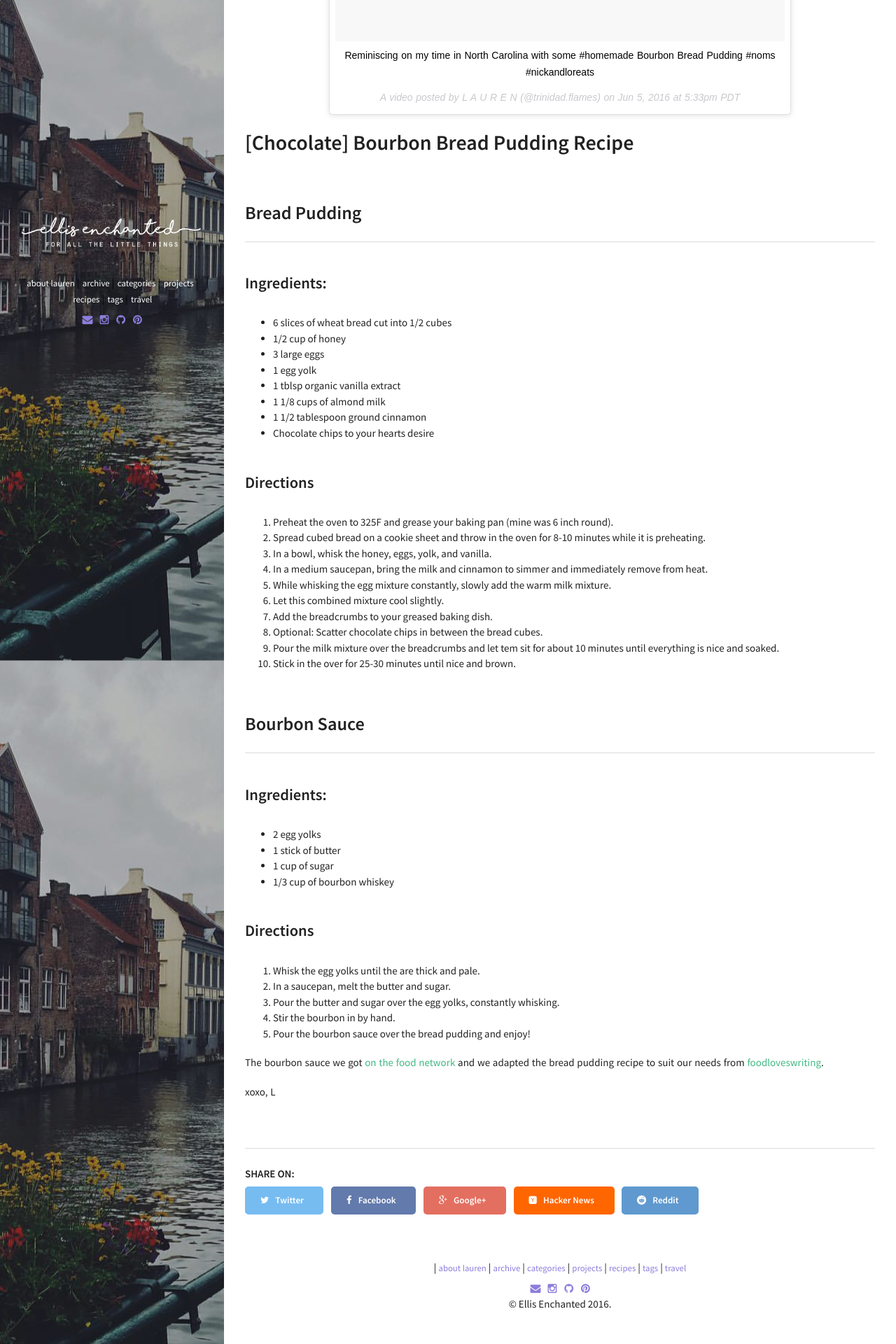
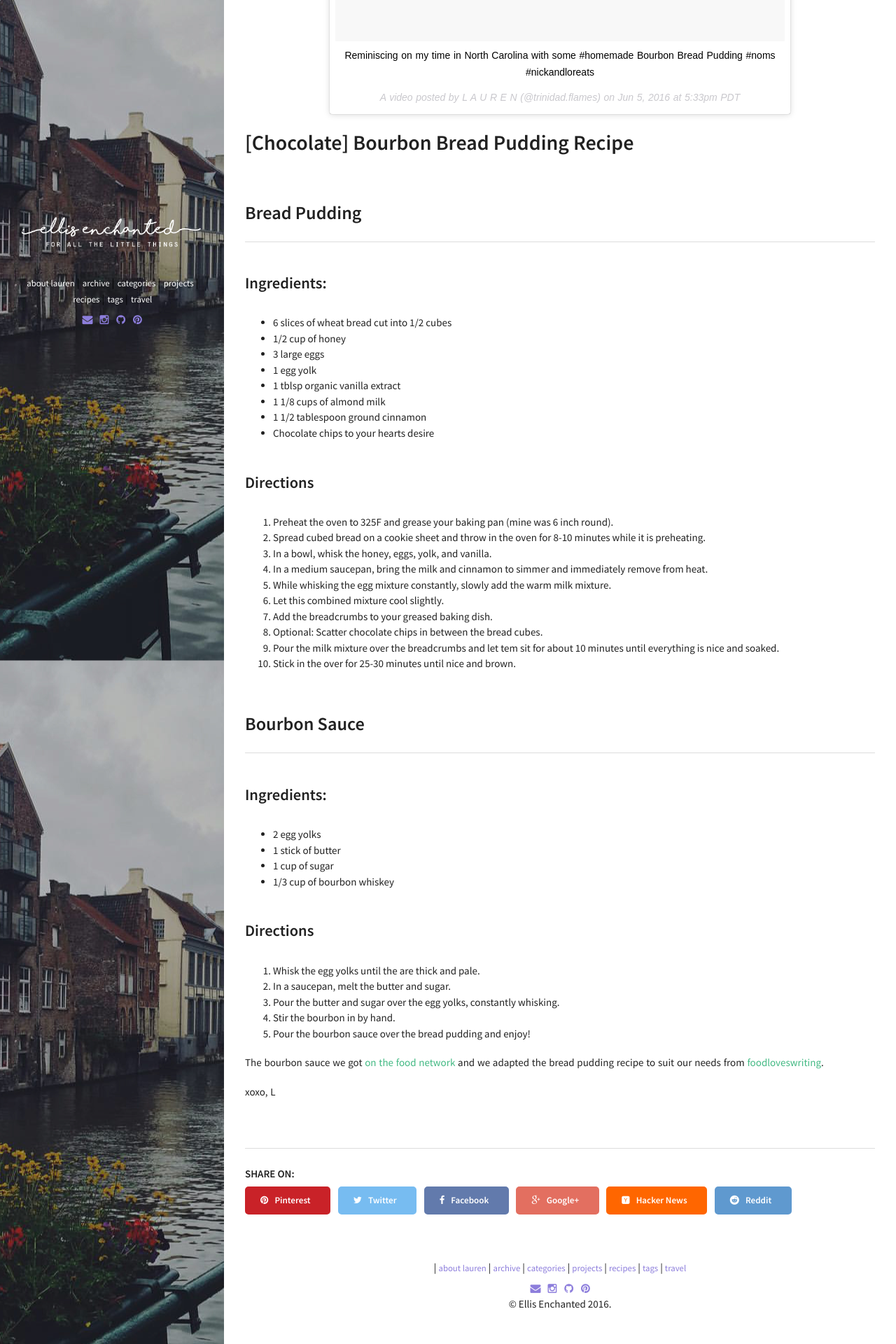
Before and after one commit to lorashley/ellis-enchanted, a Jekyll site: the page built from _posts/2016-06-09-bourbonbreadpuddingrecipe.md, in a window 1280 px wide. Shown: the part 1113-3033 px from the top of the page at 70% size. Built offline with Jekyll 4.4.1, drawn with Linux system fonts in a browser that asks for light colours; comment, search, counter and statistics services are not loaded.

Commit message:
added pin to social bottom

```diff
--- a/_layouts/post.html
+++ b/_layouts/post.html
@@ -44,6 +44,9 @@ comments: true
 <div class="share-buttons">
   <h6>Share on: </h6>
   <ul>
+  	<li>
+  	 <a href="http://pinterest.com/pin/create/button/?url={{ site.url }}{{ page.url }}&description={{ page.title }}" class="pinterest btn" title="Save on Pinterest" data-pin-custom="true"><i class="fa fa-pinterest"></i><span> Pinterest</span></a>
+  	</li>
     <li>
       <a href="https://twitter.com/intent/tweet?text={{ site.url }}{{ page.url }}" class="twitter btn" title="Share on Twitter"><i class="fa fa-twitter"></i><span> Twitter</span></a>
     </li>
--- a/_layouts/post_listing.html
+++ b/_layouts/post_listing.html
@@ -58,5 +58,7 @@ layout: default
     </div><!-- /.image-wrap -->
     {% endif %}
 
+    Comment
+
 </section>
 {% endfor %}
--- a/_sass/pages/_post.scss
+++ b/_sass/pages/_post.scss
@@ -246,3 +246,17 @@ a.read-more {
     border-color: #5f99cf;
   }
 }
+.pinterest {
+  background-color: #C92228;
+  color: $white;
+  border-color: #C92228;
+  &:visited {
+    color: $white;
+    border-color: #C92228;
+  }
+  &:hover {
+    background-color: $white;
+    color: #C92228;
+    border-color: #C92228;
+  }
+}
```
Also changed, not shown: 10 other files.
